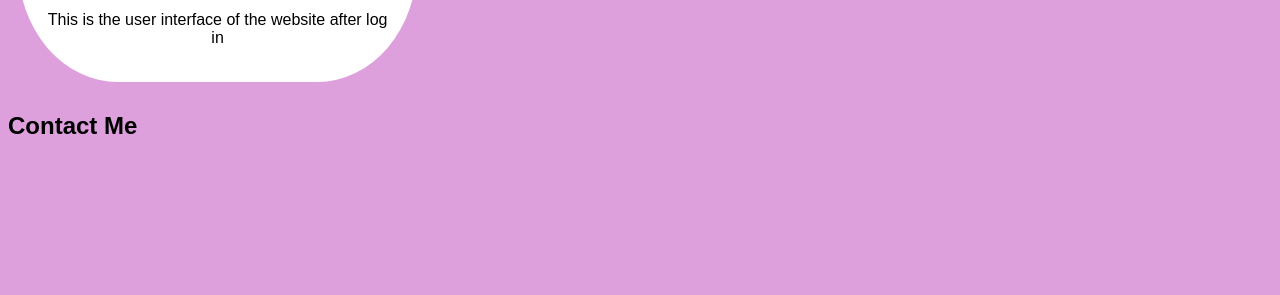
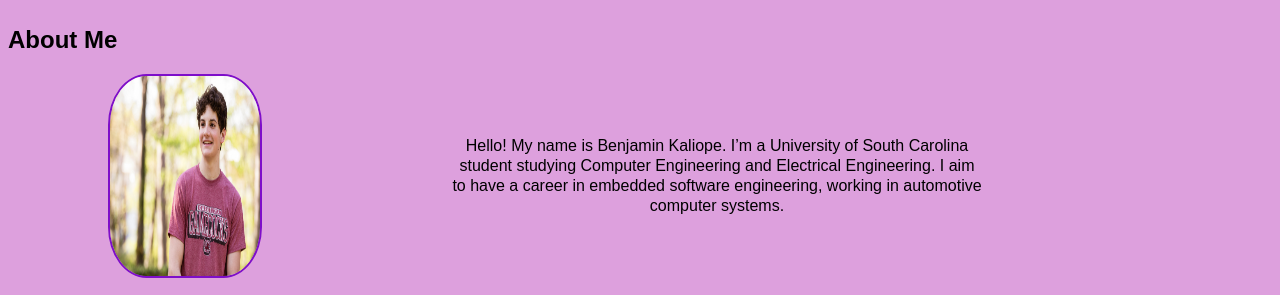
Before and after one commit to BenjaminK0/BenjaminK0.github.io, a plain HTML site: page index.html in a window 1280 px wide. Shown: the part 1166-1461 px from the top of the page. Before the commit the page ends 1326 px from the top, so only its background shows below. Drawn offline with Linux system fonts and the light colour scheme.

Commit message:
Mission Statement

```diff
--- a/index.html
+++ b/index.html
@@ -8,11 +8,6 @@
 </head>
 <body>
     <h1>Benjamin Kaliope</h1>
-    <h2>About me</h2>
-    <div class ="about">
-        <p>The quick brown fox jumps over the lazy dog</p>
-    </div>
-
     <h2>Skills</h2>
     <div class="skills"></div>
 
@@ -64,7 +59,14 @@
     </section>
 
     </div>
-
+<!-- About Me -->
+<h2> About Me </h2>
+<div class="about">
+<img src="images/Image_20241104_103644_751.jpeg">
+<p>
+    Hello! My name is Benjamin Kaliope. I’m a University of South Carolina student studying Computer Engineering and Electrical Engineering. I aim to have a career in embedded software engineering, working in automotive computer systems.
+</p>
+</div>
     <h2>Contact Me</h2>
     <div class="contact"></div>
 </body>
--- a/styles.css
+++ b/styles.css
@@ -38,3 +38,23 @@ color: purple;
 text-align: center;
 margin: 15px;
 }
+
+.about{
+    display:flex;
+    flex-wrap:wrap;
+    margin-right: 100px;
+    margin-left: 100px;
+    justify-content: center;
+    }
+    .about p {
+    width:50%;
+    text-align: center;
+    margin: auto;
+    line-height: 125%;
+    }
+    .about img {
+    width: 150px;
+    height: 200px;
+    border-radius: 25%;
+    border: 2px solid rgb(126, 14, 201);
+    }
```
Also changed, not shown: images/Image_20241104_103644_751.jpeg (added).
